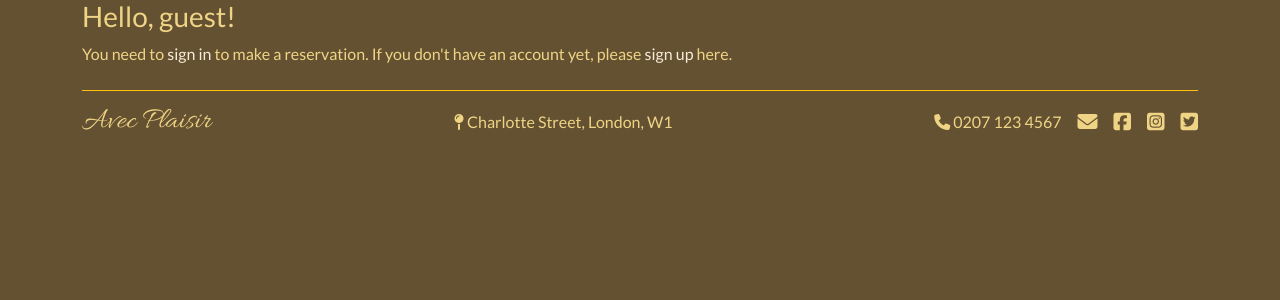
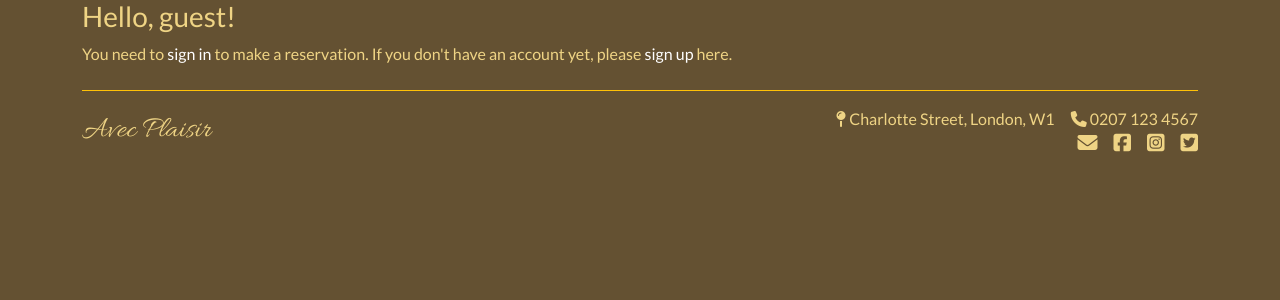
Before and after one commit to leah-jala/PP4-Avec-Plaisir, a Django app: page /bookings/ in a window 1280 px wide. Shown: the part 100-400 px from the top of the page. Run offline with Django 3.2, Linux system fonts and the light colour scheme; some libraries are stand-ins or nearby versions.

Commit message:
Add div to footer li so social icons wrap in a block

```diff
--- a/static/css/style.css
+++ b/static/css/style.css
@@ -9,7 +9,7 @@ body {
 
 a {
     text-decoration: none;
-    color:antiquewhite;
+    color:white;
 }
 
 a:hover {
--- a/templates/base.html
+++ b/templates/base.html
@@ -96,29 +96,38 @@
                 <a href="#" class="mb-3 me-2 mb-md-0 text-muted text-decoration-none lh-1">
                     <span class="footer-font">Avec Plaisir</span></a>
             </div>
-            <div class="col-md-4 d-flex align-items-center">
-                <span><a class="text-muted" href="https://goo.gl/maps/WZmoB6TjqAw6aZYA8" target="_blank" rel="noopener"
-                        aria-label="Find us on Google maps (opens in a new tab)">
-                        <span class="footer-logo"><i class="fas fa-map-pin"></i> Charlotte Street, London, W1</span></a>
-            </div>
-            <ul class="nav col-md-4 justify-content-end list-unstyled d-flex">
+            <div>
+                <ul class="nav col-md-auto justify-content-end list-unstyled">
+                    <li class="ms-3">
+                        <span><a class="text-muted" href="https://goo.gl/maps/WZmoB6TjqAw6aZYA8" target="_blank"
+                                rel="noopener" aria-label="Find us on Google maps (opens in a new tab)">
+                                <span class="footer-logo"><i class="fas fa-map-pin"></i> Charlotte Street, London,
+                                    W1</span></a></span></li>
                     <li class="ms-3">
                         <span class="footer-logo"><i class="fas fa-phone"></i> 0207 123 4567 </span></li>
+
+                    <div class="d-flex flex-wrap justify-content-end w-100">
                         <li class="ms-3"><a class="text-muted" href="mailto:bookings@avecplaisir.com"
                             aria-label="Email us at bookings@avecplaisir.com">
                             <span class="footer-logo"><i class="fa-solid fa-envelope fa-lg"></i></span></a></li>
                         <li class="ms-3"><a class="text-muted" href="" target="_blank" rel="noopener"
                                 aria-label="Follow us on Facebook (opens in a new tab)">
-                        <span class="footer-logo"><i class="fa-brands fa-facebook-square fa-lg"></i></span></a></li>
-                <li class="ms-3"><a class="text-muted" href="https://www.instagram.com/" target="_blank" rel="noopener"
-                        aria-label="Follow us on Instagram (opens in a new tab)">
-                        <span class="footer-logo"><i class="fa-brands fa-instagram-square fa-lg"></i></span></a></li>
-                <li class="ms-3"><a class="text-muted" href="https://www.twitter.com/" target="_blank" rel="noopener"
-                        aria-label="Follow us on Twitter (opens in a new tab)">
-                        <span class="footer-logo"><i class="fa-brands fa-twitter-square fa-lg"></i></span></a></li>
+                                <span class="footer-logo"><i class="fa-brands fa-facebook-square fa-lg"></i></span></a>
+                        </li>
+                        <li class="ms-3"><a class="text-muted" href="https://www.instagram.com/" target="_blank"
+                                rel="noopener" aria-label="Follow us on Instagram (opens in a new tab)">
+                                <span class="footer-logo"><i class="fa-brands fa-instagram-square fa-lg"></i></span></a>
+                        </li>
+                        <li class="ms-3"><a class="text-muted" href="https://www.twitter.com/" target="_blank"
+                                rel="noopener" aria-label="Follow us on Twitter (opens in a new tab)">
+                                <span class="footer-logo"><i class="fa-brands fa-twitter-square fa-lg"></i></span></a>
+                        </li>
                 </ul>
+            </div>
+
         </footer>
     </div>
+
     <script src="https://kit.fontawesome.com/ad363e4e3e.js" crossorigin="anonymous"></script>
 
 </body>
```
Lines whose indentation alone changed are shown as unchanged.
